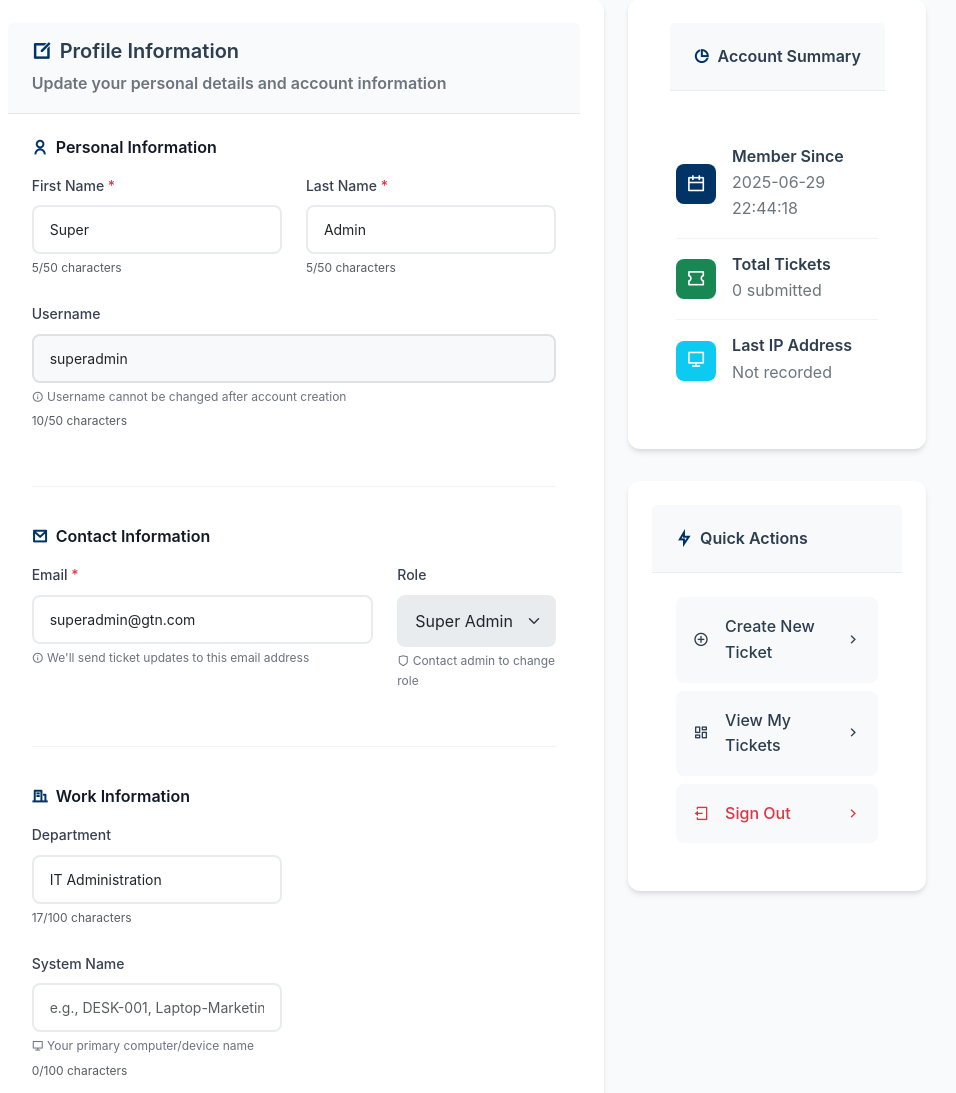
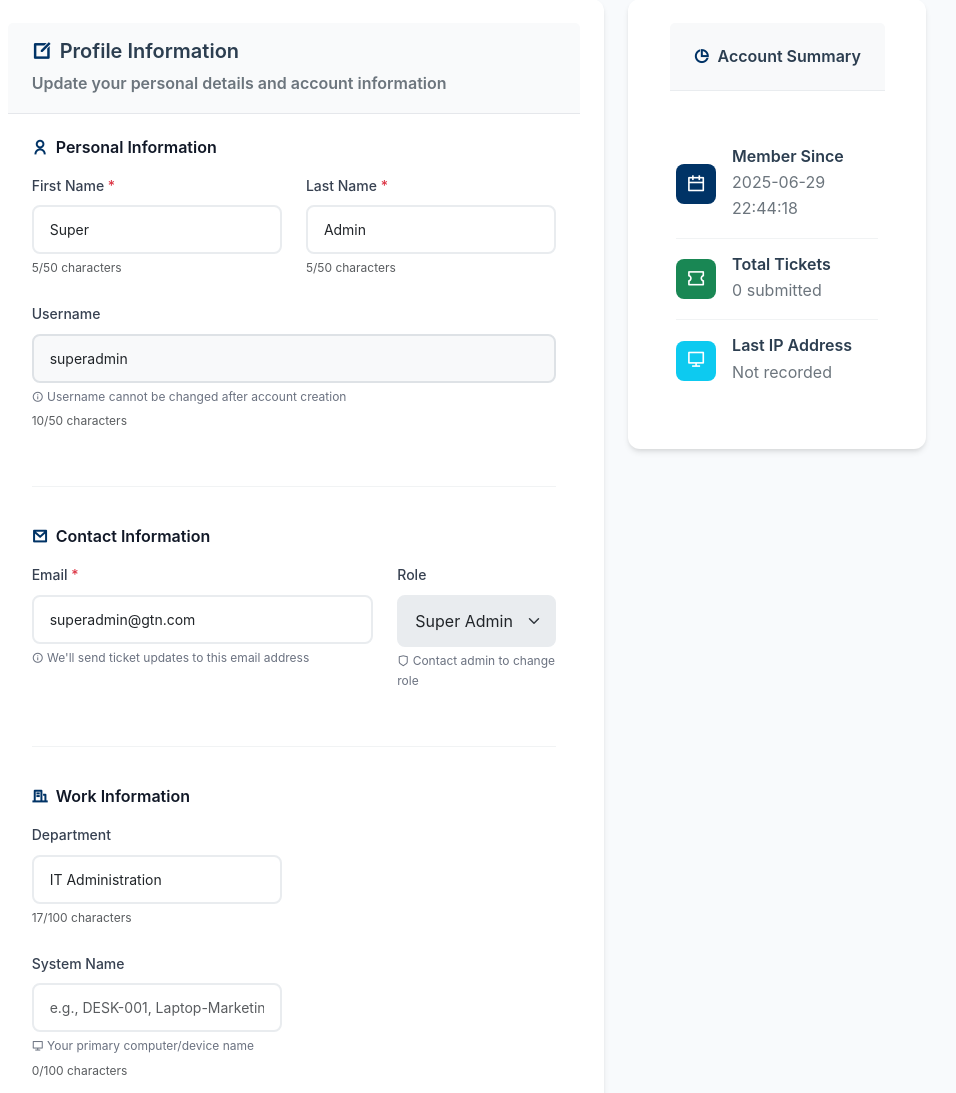
Before and after one commit to narain-karthik/GTN-29-06-2025_11AM, a Flask app: page /user-profile in a window 1280 px wide. Shown: the part 344-1437 px from the top of the page, without its empty margins (185-1141 px from the left). Run offline with Flask 3, Linux system fonts and the light colour scheme; the visitor is signed in with stand-in values (Sample User, id 1); data comes from the database, SQL or seed files in the repository; data that the repository does not hold is empty; some libraries are stand-ins or nearby versions.

Commit message:
Simplify user profiles by removing the Quick Actions section for clarity
Removes the Quick Actions card from `templates/user_profile.html` and updates `replit.md` to reflect this change.

Replit-Commit-Author: Agent
Replit-Commit-Session-Id: 24ca8724-ab4d-42fe-84f2-34467ae2fd25

```diff
--- a/templates/user_profile.html
+++ b/templates/user_profile.html
@@ -293,36 +293,7 @@
                             </div>
                         </div>
 
-                        <!-- Quick Actions -->
-                        <div class="card quick-actions-card">
-                            <div class="card-header">
-                                <h6 class="card-title mb-0">
-                                    <i class="ri-flashlight-line text-primary"></i>
-                                    Quick Actions
-                                </h6>
-                            </div>
-                            <div class="card-body">
-                                <div class="action-buttons">
-                                    <a href="{{ url_for('create_ticket') }}" class="action-btn">
-                                        <i class="ri-add-circle-line"></i>
-                                        <span>Create New Ticket</span>
-                                        <i class="ri-arrow-right-s-line"></i>
-                                    </a>
 
-                                    <a href="{{ url_for('user_dashboard') }}" class="action-btn">
-                                        <i class="ri-dashboard-line"></i>
-                                        <span>View My Tickets</span>
-                                        <i class="ri-arrow-right-s-line"></i>
-                                    </a>
-
-                                    <a href="{{ url_for('logout') }}" class="action-btn text-danger">
-                                        <i class="ri-logout-box-line"></i>
-                                        <span>Sign Out</span>
-                                        <i class="ri-arrow-right-s-line"></i>
-                                    </a>
-                                </div>
-                            </div>
-                        </div>
                     </div>
                 </div>
             </div>
```
Also changed, not shown: replit.md (+1 -0 lines).
